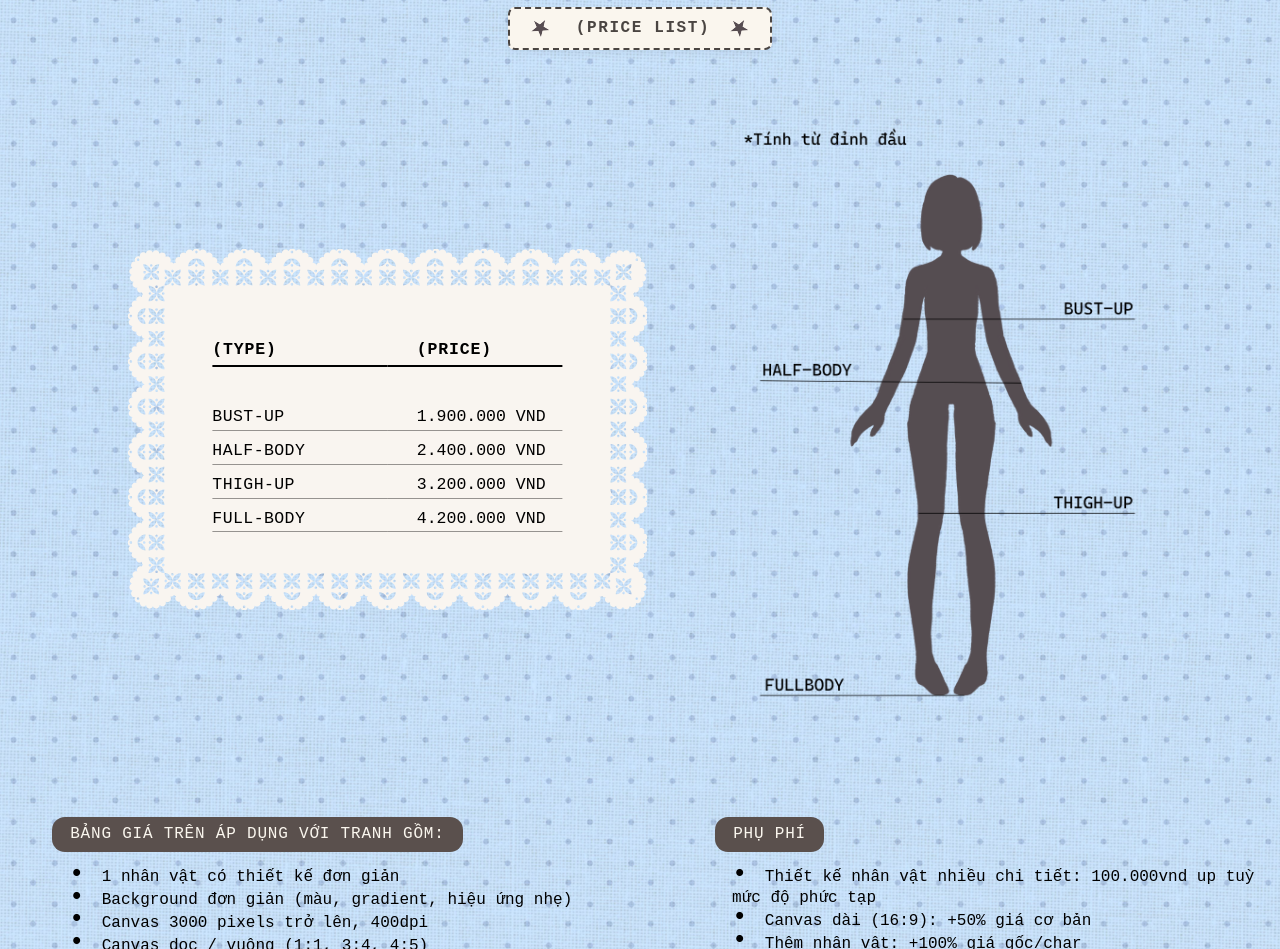
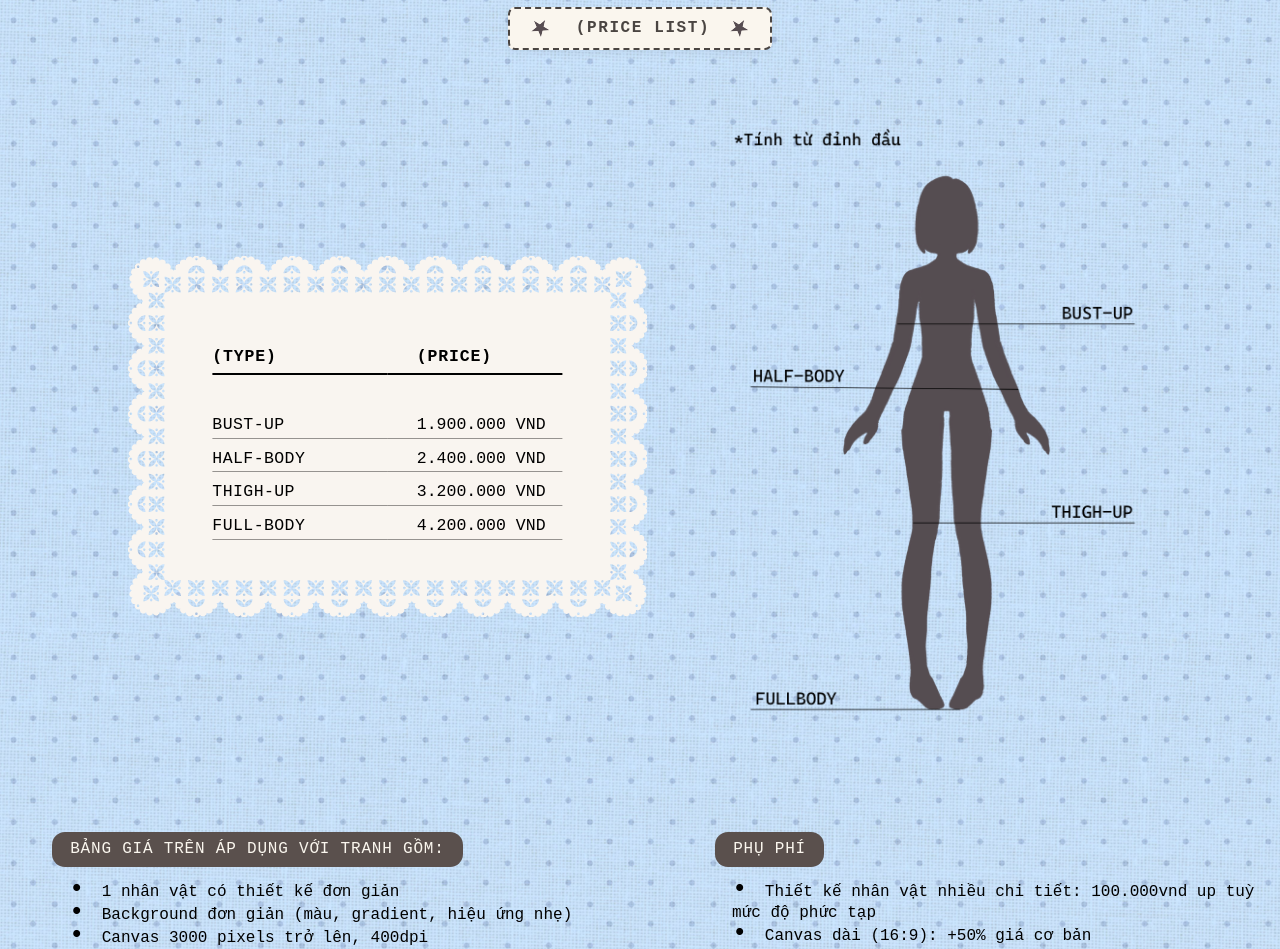
Before and after one commit to Linhchi162/Mingiee, a Next.js app: page / in a window 1280 px wide. Shown: the part 1920-2869 px from the top of the page. Built offline with nearby package versions, Linux system fonts and the light colour scheme; no server answers; the database is empty; a small style sheet from the web is missing.

Commit message:
style: increase size of silhouette diagram (ana.png) by 30%

```diff
--- a/app/page.tsx
+++ b/app/page.tsx
@@ -402,12 +402,12 @@ Nếu mình hủy:
             </div>
 
             {/* Right Column: Silhouette Diagram */}
-            <div className="relative w-full max-w-[290px] sm:max-w-[340px] lg:max-w-[410px] aspect-[651/970] justify-self-center md:justify-self-end md:-translate-x-12 lg:-translate-x-20">
+            <div className="relative w-full max-w-[377px] sm:max-w-[442px] lg:max-w-[533px] aspect-[651/970] justify-self-center md:justify-self-end md:-translate-x-12 lg:-translate-x-20">
               <Image
                 src="/images/ana.png"
                 alt="Crop limits diagram"
                 fill
-                sizes="(max-width: 640px) 290px, (max-width: 1024px) 340px, 410px"
+                sizes="(max-width: 640px) 377px, (max-width: 1024px) 442px, 533px"
                 className="object-contain pointer-events-none select-none"
                 priority
               />
```
